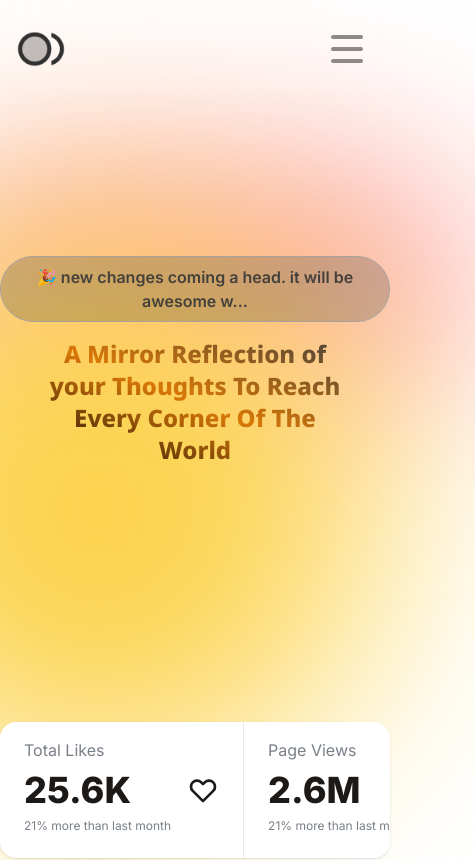
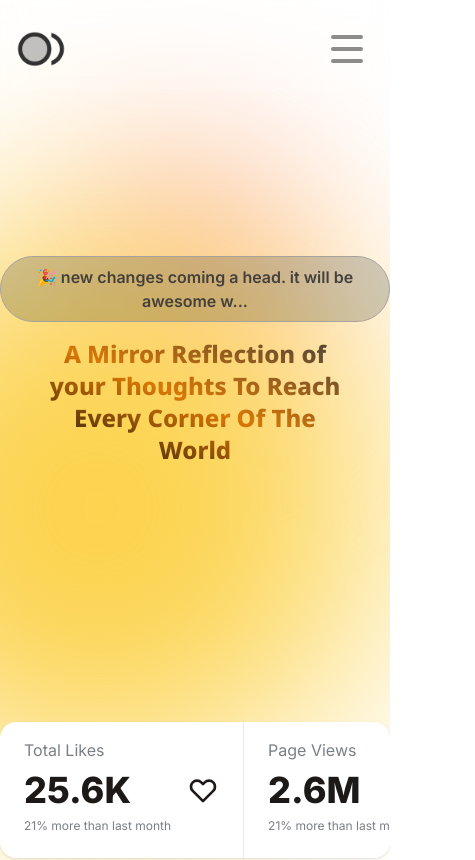
Before and after one commit to Amanuel-1/echoflect, a Next.js app: page / in a window 390 px wide. Shown: the top 860 px of the page, 475 px wide, since content can reach past the window. Built offline with nearby package versions, Linux system fonts and the light colour scheme; no server answers.

Commit message:
fix:overflow issure on hero section

```diff
--- a/app/(site)/page.tsx
+++ b/app/(site)/page.tsx
@@ -48,7 +48,7 @@ export default  function Home() {
     // </main>
     <div className="relative flex flex-col justify-center  min-h-screen">
       <div className="background absolute z-0 top-0 left-0 w-full h-full">
-      <div className="z-10 absolute top-[5%] left-1/2 -translate-x-1/2 w-[35rem] h-[15rem] rounded-full bg-red-300 dark:bg-[rgba(32,96,49,0.56)] blur-[90px]"></div>
+      <div className="z-10 absolute top-[5%] left-1/2 -translate-x-1/2 w-[10rem] md:w-[35rem] h-[15rem] rounded-full bg-red-300 dark:bg-[rgba(32,96,49,0.56)] blur-[90px]"></div>
       <div className="z-10 absolute top-[10%] left-1/4 -translate-x-1/2 w-[35rem] h-[35rem] rounded-full bg-amber-300 dark:bg-[rgba(85,22,22,0.5)] blur-[110px]"></div>
       </div>
       <div className="landingPage z-10 flex flex-col gap-[6rem] justify-center items-center  text-stone-700">
```
